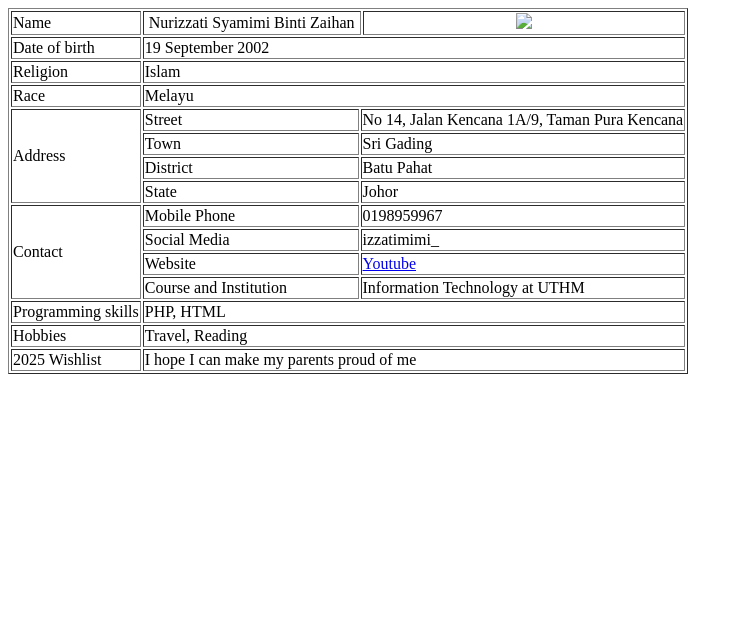
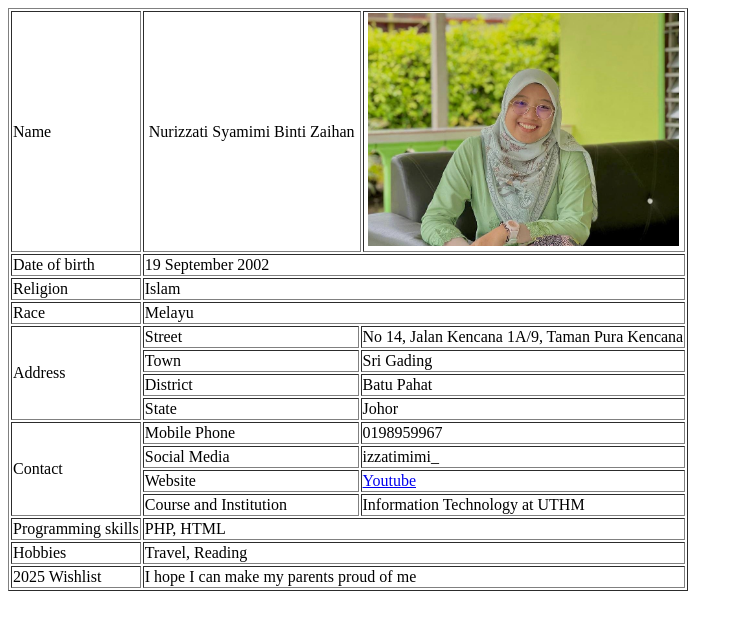
Before and after one commit to SyamimiZaihan/BIT21503, a plain HTML site: page BIT21503_lab_2/task_1.html in a window 1280 px wide. Shown: the whole page, without its empty margins (0-743 px from the left). Drawn offline with Linux system fonts and the light colour scheme.

Commit message:
initial commit

```diff
--- a/BIT21503_lab_2/task_1.html
+++ b/BIT21503_lab_2/task_1.html
@@ -8,7 +8,7 @@
             <tr>
                 <td>Name </td>
                 <td colspan="2">&nbsp;Nurizzati Syamimi Binti Zaihan&nbsp;</td>
-                <td><center><img src="pic.jpg" width="310"></center></td>
+                <td><center><img src="pic.jpg" width="311"></center></td>
             </tr>
             <tr>
                 <td>Date of birth </td>
```
Also changed, not shown: BIT21503_lab_2/pic.jpg (added), 2 other files.
